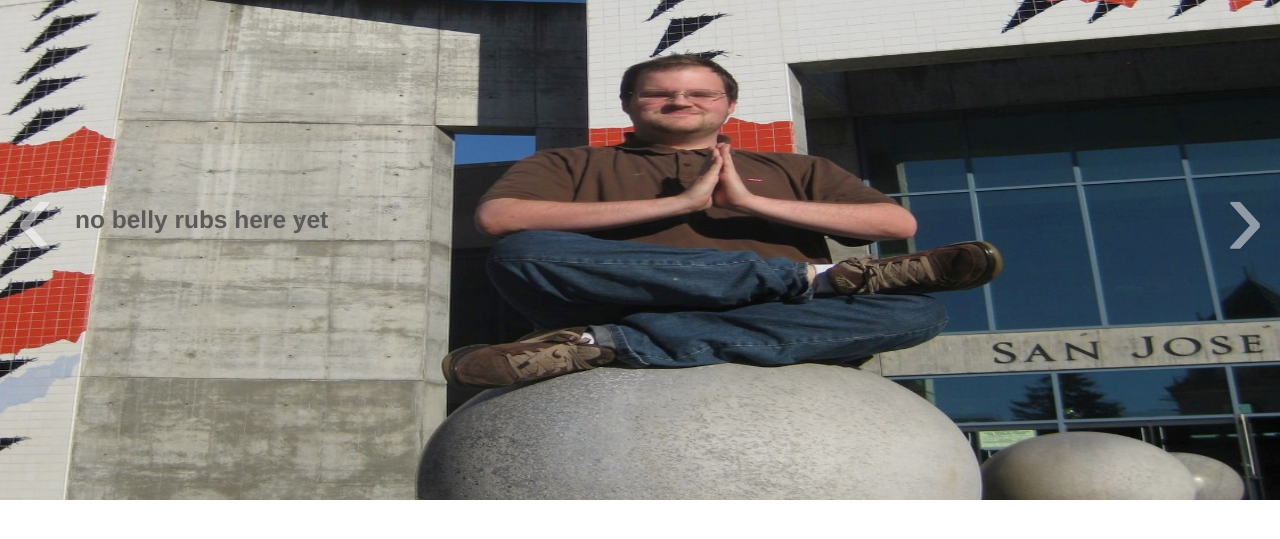
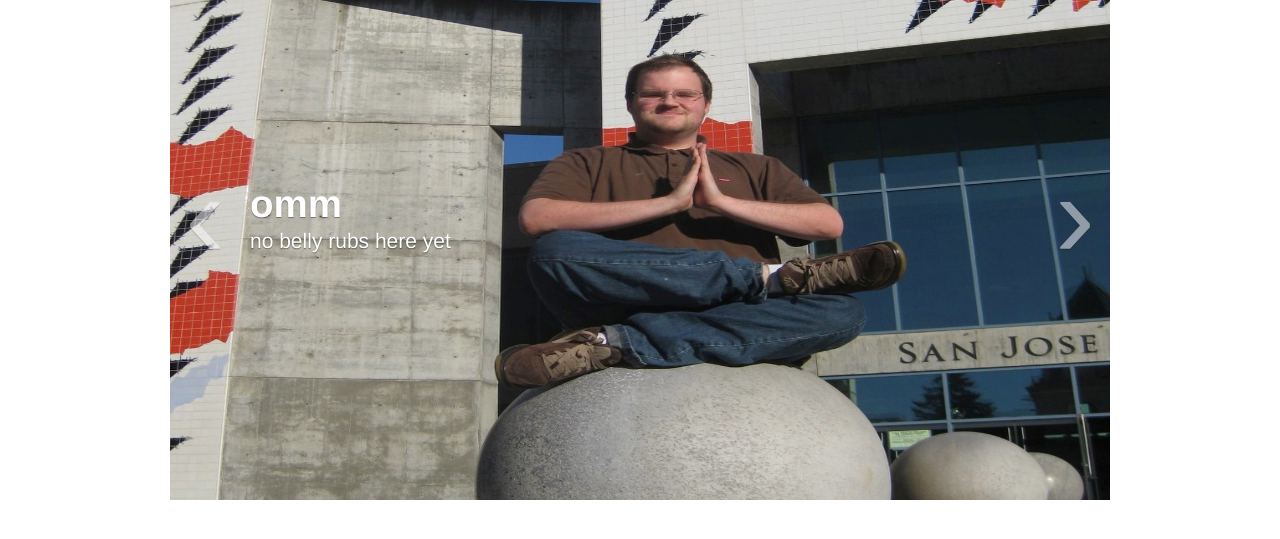
Before and after one commit to dayne/damnitalex.com, a Jekyll site: the page built from index.html, in a window 1280 px wide. Shown: the top 539 px of the page. Built offline with Jekyll 4.4.1, drawn with Linux system fonts in a browser that asks for light colours.

Commit message:
fixing layouts for the carousel

```diff
--- a/_layouts/default.html
+++ b/_layouts/default.html
@@ -11,7 +11,6 @@
   <meta name=author" content="{{ page.author }}">
 
   <link href="/bootstrap/css/bootstrap.css" rel="stylesheet">
-  <link href="/bootstrap/css/bootstrap-responsive.css" rel="stylesheet">
 
   <link href="/css/global.css" rel="stylesheet">
 
--- a/_posts/2007-08-11-slide.md
+++ b/_posts/2007-08-11-slide.html
@@ -2,5 +2,4 @@
 title: slide
 image: /images/slide.png
 ---
-
-### slide ###
+slide
--- a/_posts/2013-01-01-new_year.md
+++ b/_posts/2013-01-01-new_year.html
@@ -2,5 +2,4 @@
 title: omm
 image: /images/omm.png
 ---
-
-### no belly rubs here yet ###
+no belly rubs here yet
--- a/css/global.css
+++ b/css/global.css
@@ -91,10 +91,11 @@
 
     .carousel-caption {
       background-color: transparent;
-      position: static;
+      position: absolute;
       max-width: 550px;
       padding: 0 20px;
-      margin-top: 200px;
+      top: 180px;
+      left: 60px;
     }
     .carousel-caption h1,
     .carousel-caption .lead {
--- a/index.html
+++ b/index.html
@@ -3,6 +3,7 @@ layout: default
 title: Dayne Broderson
 ---
 
+<div class="container">
 <div id="myCarousel" class="carousel slide">
   <div class="carousel-inner">
     {% for post in site.posts %}
@@ -13,10 +14,9 @@ title: Dayne Broderson
       {% endif %}
       <div class="item {{ altclass }}">
         <img src="{{ post.image }}" alt="{{post.title}}">
-        <div class="container">
-          <div class="carousel-caption">
-            {{ post.content }}
-          </div>
+        <div class="carousel-caption">
+          <h1>{{ post.title }}</h1>
+          <p class="lead">{{ post.content }}</p>
         </div>
       </div>
     {% endfor %}
@@ -25,3 +25,4 @@ title: Dayne Broderson
   <a class="left carousel-control" href="#myCarousel" data-slide="prev">&lsaquo;</a>
   <a class="right carousel-control" href="#myCarousel" data-slide="next">&rsaquo;</a>
 </div>
+</div>
```
